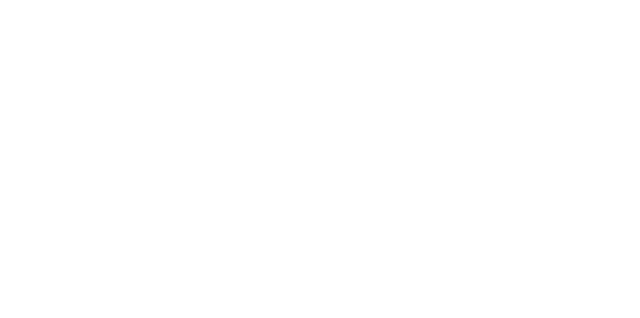
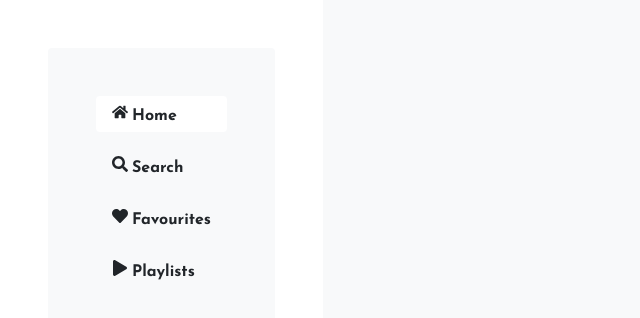
Before and after one commit to khalidccnu/audionic, a React (Vite) app: page / in a window 1280 px wide. Shown: the top 318 px of the page, without its empty margins (0-640 px from the left). Built offline with nearby package versions, Linux system fonts and the light colour scheme.

Commit message:
sidebar added

```diff
--- a/index.html
+++ b/index.html
@@ -19,7 +19,7 @@
     href="https://fonts.googleapis.com/css2?family=Josefin+Sans:wght@400;500;600;700&display=swap"
   />
 </head>
-<body>
+<body class="bg-light">
 <div id="root" class="d-flex flex-column min-vh-100"></div>
 <script type="module" src="./src/main.tsx"></script>
 </body>
--- a/package.json
+++ b/package.json
@@ -13,6 +13,7 @@
     "prettier": "^2.8.8",
     "react": "^18.2.0",
     "react-dom": "^18.2.0",
+    "react-icons": "^4.10.1",
     "react-router-dom": "^6.13.0"
   },
   "devDependencies": {
--- a/src/App.tsx
+++ b/src/App.tsx
@@ -1,10 +1,11 @@
 import { createBrowserRouter, RouterProvider } from "react-router-dom";
+import Root from "./Root.tsx";
 
 const App = () => {
   const router = createBrowserRouter([
     {
       path: "/",
-      element: <></>,
+      element: <Root />,
       children: []
     }
   ]);
--- /dev/null
+++ b/src/Root.tsx
@@ -0,0 +1,109 @@
+import { useEffect, useState } from "react";
+import { NavLink, Outlet } from "react-router-dom";
+import { CgMenuLeft } from "react-icons/cg";
+import { FaAngleLeft, FaHeart, FaHome, FaPlay, FaSearch } from "react-icons/fa";
+
+const Root = () => {
+  const [hbMenu, setHbMenu] = useState(true);
+
+  const handleResize: any = () => {
+    if (innerWidth >= 768) setHbMenu(false);
+    else setHbMenu(true);
+  };
+
+  useEffect(() => {
+    handleResize();
+
+    addEventListener("resize", handleResize);
+
+    return () => removeEventListener("resize", handleResize);
+  }, []);
+
+  return (
+    <section>
+      <div className="root">
+        <div
+          className={`sidebar position-fixed ${
+            hbMenu ? "inactive" : "start-0"
+          } top-0 h-100 p-5 bg-white overflow-auto`}
+        >
+          <FaAngleLeft
+            style={{ cursor: "pointer" }}
+            className="d-md-none fs-3 mb-5"
+            onClick={() => setHbMenu(true)}
+          />
+          <div className="sidebar-content">
+            <ul className="list-unstyled d-flex flex-column gap-3 px-3 px-md-5 py-5 bg-light rounded">
+              <li>
+                <NavLink
+                  to="/"
+                  className={({ isActive }) =>
+                    "nav-link d-flex gap-1 px-3 pt-2 pb-1 rounded text-dark fw-bold " +
+                    (isActive
+                      ? "active"
+                      : "inactive")
+                  }
+                >
+                  <FaHome />
+                  <span>Home</span>
+                </NavLink>
+              </li>
+              <li>
+                <NavLink
+                  to="search"
+                  className={({ isActive }) =>
+                    "nav-link d-flex gap-1 px-3 pt-2 pb-1 rounded text-dark fw-bold " +
+                    (isActive
+                      ? "active"
+                      : "inactive")
+                  }
+                >
+                  <FaSearch />
+                  <span>Search</span>
+                </NavLink>
+              </li>
+              <li>
+                <NavLink
+                  to="favourites"
+                  className={({ isActive }) =>
+                    "nav-link d-flex gap-1 px-3 pt-2 pb-1 rounded text-dark fw-bold " +
+                    (isActive
+                      ? "active"
+                      : "inactive")
+                  }
+                >
+                  <FaHeart />
+                  <span>Favourites</span>
+                </NavLink>
+              </li>
+              <li>
+                <NavLink
+                  to="playlists"
+                  className={({ isActive }) =>
+                    "nav-link d-flex gap-1 px-3 pt-2 pb-1 rounded text-dark fw-bold " +
+                    (isActive
+                      ? "active"
+                      : "inactive")
+                  }
+                >
+                  <FaPlay />
+                  <span>Playlists</span>
+                </NavLink>
+              </li>
+            </ul>
+          </div>
+        </div>
+        <div className="container">
+          <CgMenuLeft
+            style={{ cursor: "pointer" }}
+            className="d-md-none fs-3 mb-5"
+            onClick={() => setHbMenu(false)}
+          />
+          <Outlet />
+        </div>
+      </div>
+    </section>
+  );
+};
+
+export default Root;
--- a/src/index.css
+++ b/src/index.css
@@ -1,3 +1,58 @@
 body {
     font-family: "Josefin Sans", sans-serif;
 }
+
+.root {
+    display: grid;
+    grid-template-columns: repeat(1, minmax(0, 1fr));
+}
+
+/* ===== Sidebar ===== */
+.sidebar {
+    width: 18rem;
+    z-index: 10;
+    transition-property: left;
+    transition-duration: 500ms;
+}
+
+.sidebar.inactive {
+    left: -24rem
+}
+
+.sidebar .nav-link {
+    transition-property: color, background-color;
+    transition-duration: 500ms;
+}
+
+.sidebar .nav-link.active {
+    background-color: #fff;
+}
+
+.sidebar .nav-link.inactive:hover {
+    background-color: #5f9ea0;
+    color: #fff !important;
+}
+
+.sidebar-content .fa {
+    font-size: 1.2rem;
+}
+
+/* ===== Media Query ===== */
+@media (min-width: 768px) {
+    .root {
+        grid-template-columns: 18rem auto;
+    }
+
+    /* ===== Sidebar ===== */
+    .sidebar {
+        position: static;
+        width: auto;
+        height: auto;
+        min-height: 100vh;
+        overflow: visible;
+    }
+
+    .sidebar-content {
+        position: sticky;
+    }
+}
```
Also changed, not shown: 1 other file (tests, documents, lock files or other folders).
